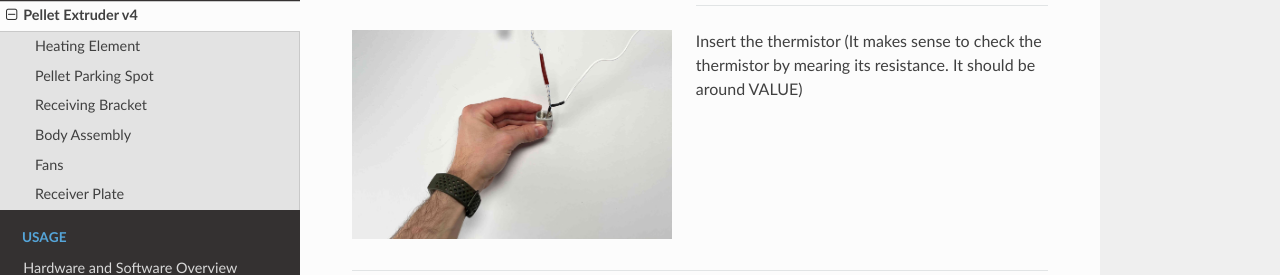
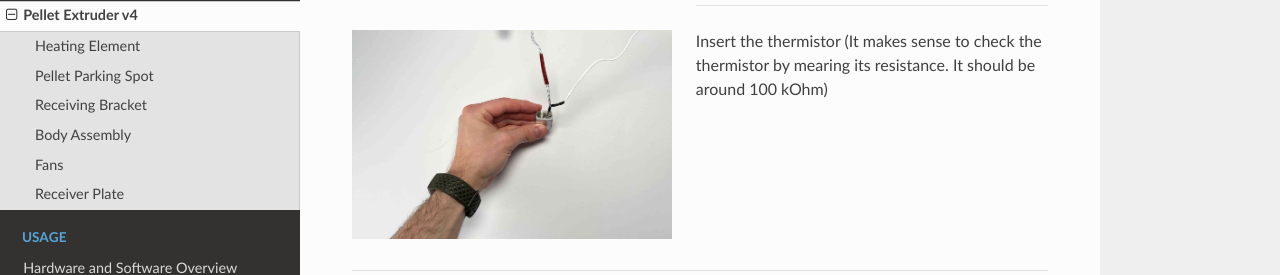
Before and after one commit to srl-ethz/hydra-documentation, a Sphinx documentation site: the page built from docs/source/tools/pellet.rst, in a window 1280 px wide and 900 px high, scrolled down 1522 px. Shown: the part 226-501 px from the top of the window. Built offline with Sphinx 7.4.7 and the Read the Docs theme 2.0.0, drawn with Linux system fonts in a browser that asks for light colours; pages that are not in the unit, such as notebooks, are missing from menus.

Commit message:
Update pellet.rst

```diff
--- a/docs/source/tools/pellet.rst
+++ b/docs/source/tools/pellet.rst
@@ -96,7 +96,7 @@ Heating Element
    :alt: Left floating image
    :align: left
 
-| Insert the thermistor (It makes sense to check the thermistor by mearing its resistance. It should be around VALUE)
+| Insert the thermistor (It makes sense to check the thermistor by mearing its resistance. It should be around 100 kOhm)
 
 |
 
```
